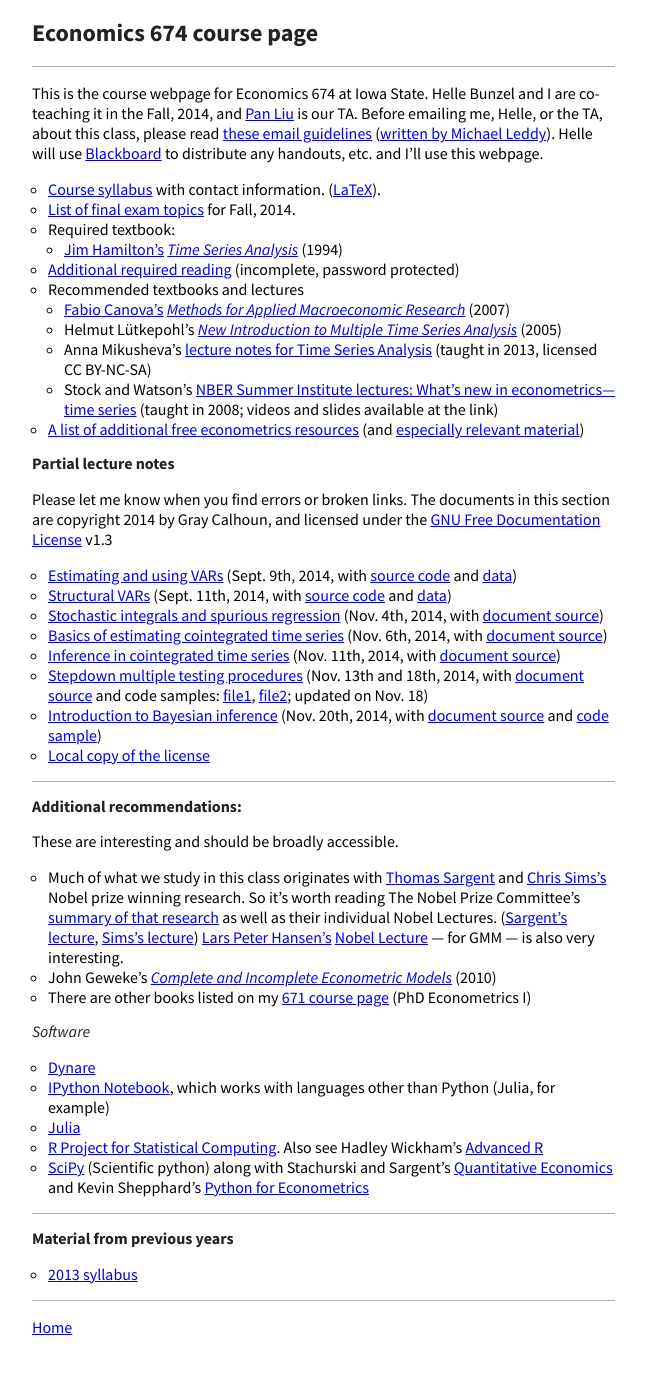
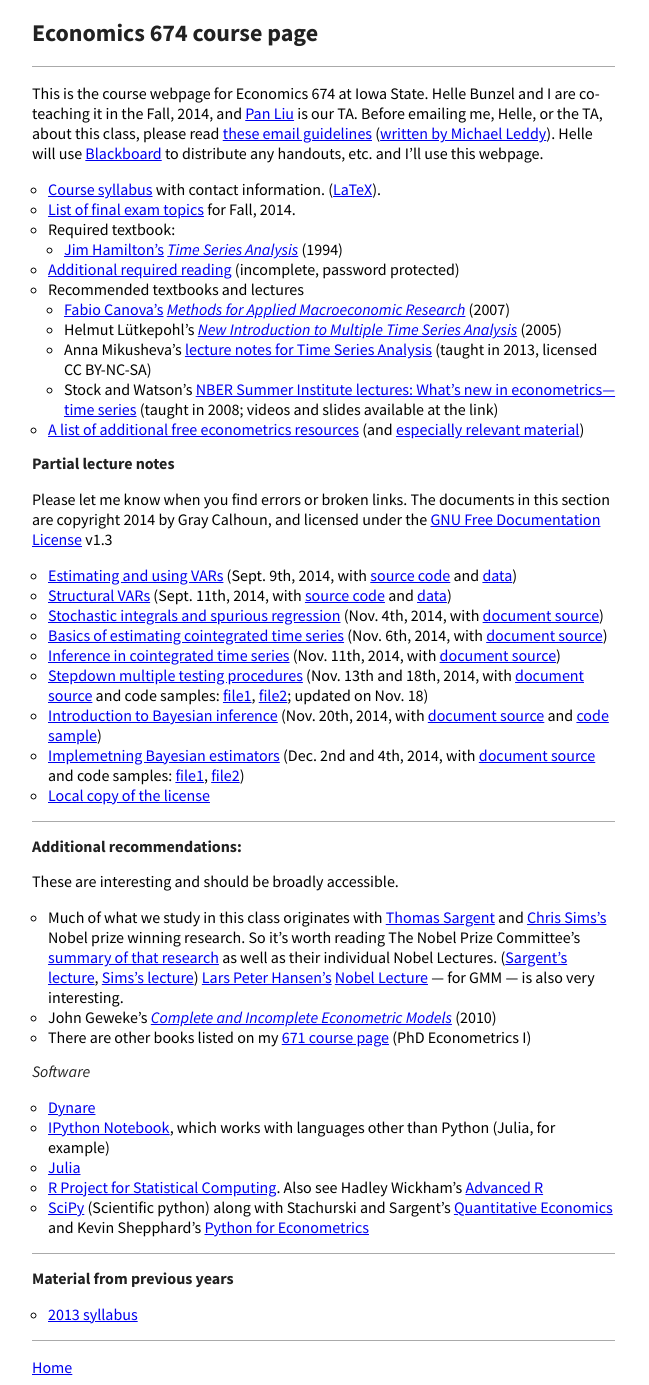
Before and after one commit to mmkuang/grayclhn.github.io, a Jekyll site: the page built from 674/index.md, in a window 1280 px wide. Shown: the whole page, without its empty margins (0-649 px from the left). Built offline with Jekyll 4.4.1, drawn with Linux system fonts in a browser that asks for light colours; Markdown is read by kramdown in place of the engine named in the settings; before the commit the page ends 1345 px from its top, so only the background shows below that.

Commit message:
Add 674 bayes slides

```diff
--- a/674/index.md
+++ b/674/index.md
@@ -60,8 +60,14 @@ Documentation License][FDL] v1.3
   and code samples: [file1][stepdown_1], [file2][stepdown_2]; updated on Nov. 18)
 * [Introduction to Bayesian inference][bayes] (Nov. 20th, 2014, with [document source][bayes_source]
   and [code sample][bayes_R])
+* [Implemetning Bayesian estimators][bayes2] (Dec. 2nd and 4th, 2014, with [document source][bayes2_source]
+  and code samples: [file1][bayes2a_R], [file2][bayes2b_R])
 * [Local copy of the license][FDL_local]
 
+[bayes2]: bayes_implementation_slides_2014.pdf
+[bayes2_source]: https://github.com/grayclhn/674/blob/v0.9.0/bayes/2_evaluation.org
+[bayes2a_R]: https://github.com/grayclhn/674/blob/v0.9.0/bayes/evaluation_plots.R
+[bayes2b_R]: https://github.com/grayclhn/674/blob/v0.9.0/bayes/unrate.R
 [bayes]: bayes_intro_slides_2014.pdf
 [bayes_source]: https://github.com/grayclhn/674/blob/v0.8.1/inference/bayesian.org
 [bayes_R]: https://github.com/grayclhn/674/blob/v0.8.1/inference/bayesian_example.R
```
Also changed, not shown: 1 other file.
